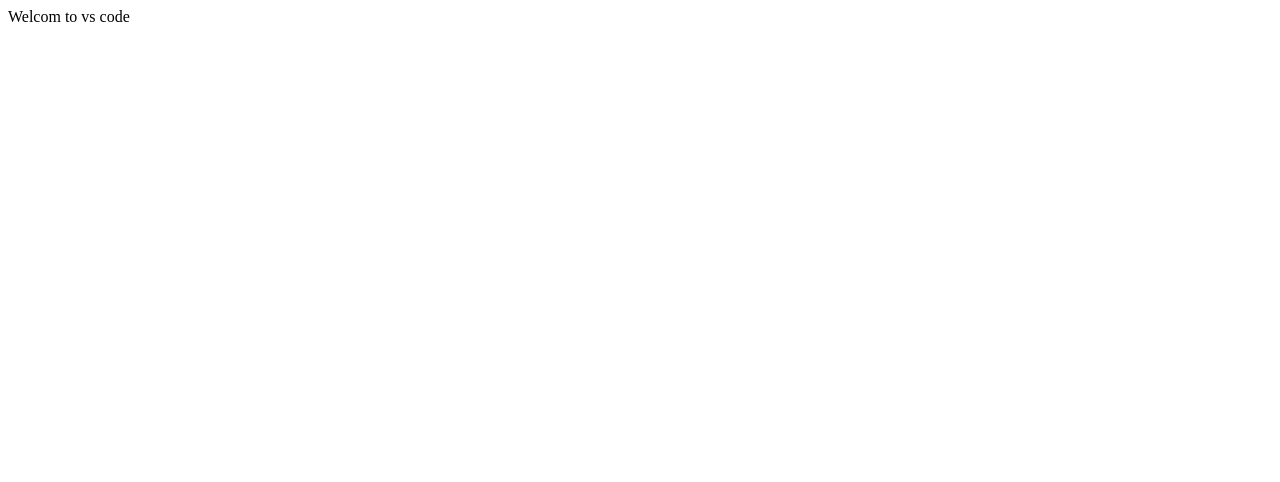
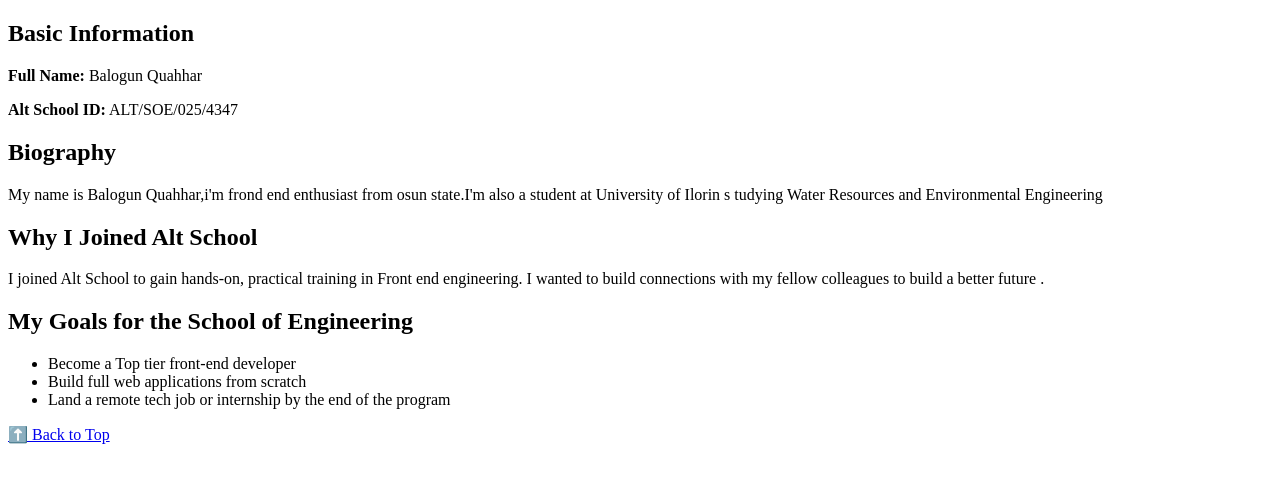
Before and after one commit to Jaqbal/alt-school, a plain HTML site: page ASSIGNMENT_1/index.html in a window 1280 px wide. Drawn offline with Linux system fonts and the light colour scheme.

Commit message:
second commit

```diff
--- a/ASSIGNMENT_1/index.html
+++ b/ASSIGNMENT_1/index.html
@@ -5,9 +5,40 @@
     <meta name="viewport" content="width=device-width, initial-scale=1.0">
     <title>Quahhar Balogun's Assignment</title>
 </head>
-<body>
+<body id="top">
     <div>
-        Welcom to vs code
+      <div class="section">
+        <h2>Basic Information</h2>
+        <p><strong>Full Name:</strong> Balogun Quahhar</p>
+        <p><strong>Alt School ID:</strong> ALT/SOE/025/4347</p>
+      </div>
+
+      <div class="section">
+        <h2>Biography</h2>
+        <p>
+            My name is Balogun Quahhar,i'm frond end enthusiast from osun state.I'm also a student at University of Ilorin s tudying Water Resources and Environmental Engineering
+        </p>
+      </div>
+
+      <div class="section">
+        <h2>Why I Joined Alt School</h2>
+        <p>
+          I joined Alt School to gain hands-on, practical training in Front end engineering. I wanted to build connections with my fellow colleagues to build a better future .
+        </p>
+      </div>
+
+      <div class="section">
+        <h2>My Goals for the School of Engineering</h2>
+        <ul>
+          <li>Become a Top tier front-end developer</li>
+          <li>Build full web applications from scratch</li>
+          <li>Land a remote tech job or internship by the end of the program</li>
+        </ul>
+      </div>
+
+      <div class="back-to-top">
+        <a href="#top">⬆️ Back to Top</a>
+      </div>
     </div>
 </body>
 </html>
```
